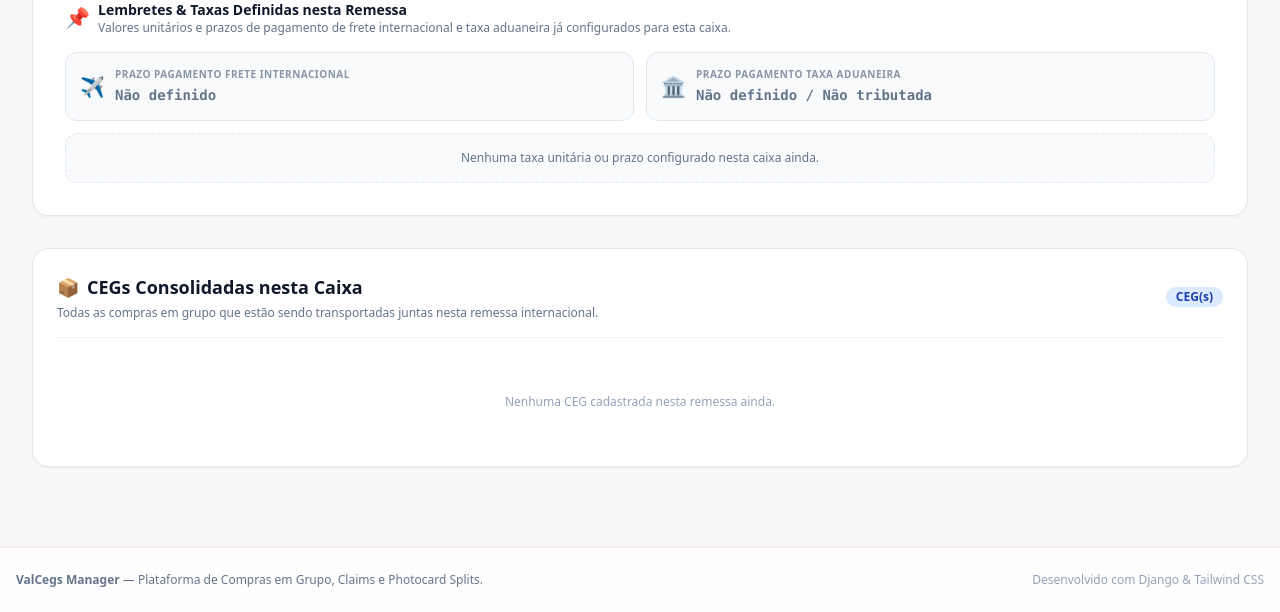
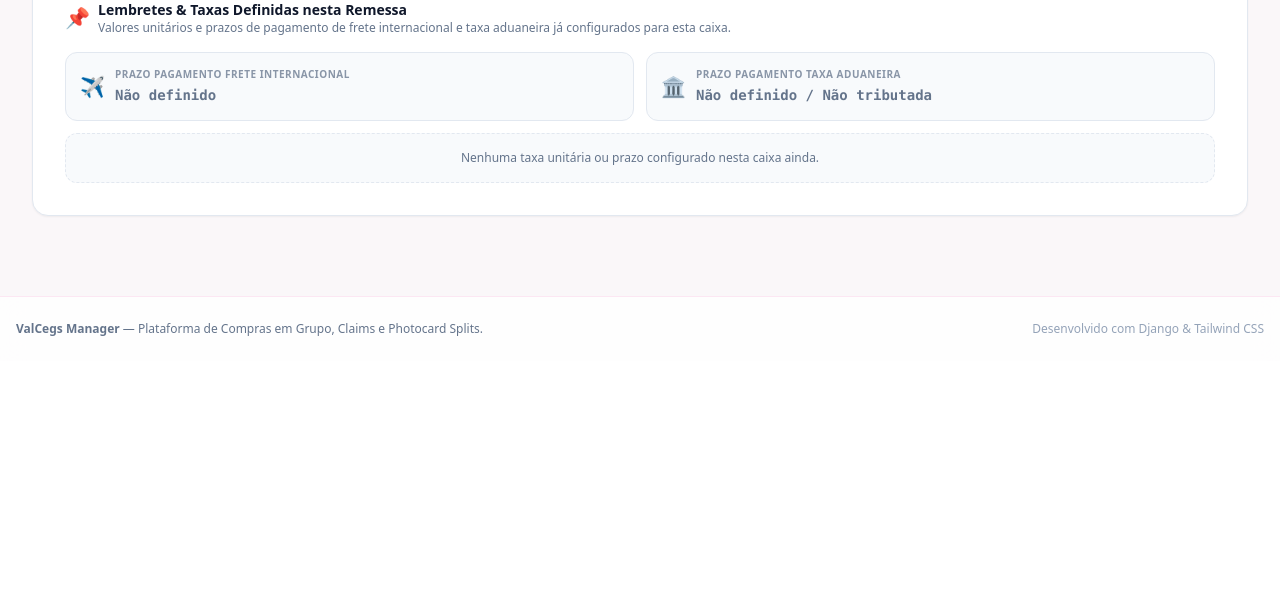
Before and after one commit to hudo9921/ceg, a Django app: template templates/cegs/caixa_detail.html in a window 1280 px wide. Shown: the part 570-1182 px from the top of the page. After the commit the page ends 906 px from the top, so only its background shows below. Run offline with Django 5.2, Linux system fonts and the light colour scheme; the template is opened without the code that fills it, so the values that code supplies are empty; some libraries are stand-ins or nearby versions.

Commit message:
fix(caixas): exibir apenas as CEGs do usuario na remessa e ocultar lista geral de CEGs

```diff
--- a/templates/cegs/caixa_detail.html
+++ b/templates/cegs/caixa_detail.html
@@ -1116,7 +1116,7 @@
                                             </span>
                                         </div>
                                         <h3 class="text-base sm:text-lg font-black text-slate-900 dark:text-white">
-                                            <a href="{% url 'ceg_detail' slug=p_ceg.ceg.slug %}" class="hover:text-blue-600 hover:underline">
+                                            <a href="{% url 'ceg_detail' slug=p_ceg.ceg.slug %}" class="hover:text-blue-600 hover:underline" title="{{ p_ceg.ceg.title }}">
                                                 {{ p_ceg.ceg.display_title }}
                                             </a>
                                         </h3>
@@ -1391,69 +1391,6 @@
             {% endif %}
         </div>
     {% endif %}
-
-    <!-- Todas as CEGs presentes nesta Caixa (Visão Pública da Remessa) -->
-    <div class="bg-white dark:bg-slate-900 rounded-2xl border border-slate-200 dark:border-slate-800 shadow-sm p-6 space-y-6">
-        <div class="flex items-center justify-between pb-4 border-b border-slate-100 dark:border-slate-800">
-            <div class="space-y-1">
-                <h2 class="text-lg font-black text-slate-900 dark:text-white flex items-center gap-2">
-                    <span>📦</span>
-                    <span>CEGs Consolidadas nesta Caixa</span>
-                </h2>
-                <p class="text-xs text-slate-500 dark:text-slate-400">
-                    Todas as compras em grupo que estão sendo transportadas juntas nesta remessa internacional.
-                </p>
-            </div>
-            <span class="bg-blue-100 dark:bg-blue-950 text-blue-800 dark:text-blue-300 text-xs font-black px-2.5 py-0.5 rounded-full">
-                {{ cegs.count }} CEG(s)
-            </span>
-        </div>
-
-        {% if cegs %}
-            <div class="grid grid-cols-1 sm:grid-cols-2 lg:grid-cols-3 gap-4">
-                {% for ceg in cegs %}
-                    <div class="p-4 rounded-xl border border-slate-200 dark:border-slate-800 hover:border-blue-300 dark:hover:border-blue-700 bg-slate-50/50 dark:bg-slate-800/40 transition flex gap-3.5">
-                        {% if ceg.display_image_url %}
-                            <img src="{{ ceg.display_image_url }}"
-                                 alt="{{ ceg.title }}"
-                                 @click="openZoom('{{ ceg.display_image_url }}')"
-                                 class="w-14 h-14 rounded-xl object-cover border border-slate-200 dark:border-slate-700 shrink-0 cursor-pointer hover:opacity-80 transition shadow-2xs">
-                        {% else %}
-                            <div class="w-14 h-14 rounded-xl bg-gradient-to-br from-pink-500 to-indigo-600 flex items-center justify-center text-white text-xl font-bold shrink-0 shadow-2xs">
-                                🎴
-                            </div>
-                        {% endif %}
-                        <div class="min-w-0 flex-1 flex flex-col justify-between">
-                            <div>
-                                <h4 class="font-bold text-xs text-slate-900 dark:text-white truncate" title="{{ ceg.title }}">
-                                    <a href="{% url 'ceg_detail' slug=ceg.slug %}" class="hover:text-blue-600 hover:underline">
-                                        {{ ceg.display_title }}
-                                    </a>
-                                </h4>
-                                <span class="text-[11px] text-slate-500 dark:text-slate-400 block mt-0.5 truncate">
-                                    {{ ceg.era.group.name }}{% if ceg.era.name %} &bull; {{ ceg.era.name }}{% endif %}
-                                </span>
-                            </div>
-                            <div class="flex items-center justify-between mt-2 pt-1.5 border-t border-slate-200/60 dark:border-slate-700/60 text-[10px]">
-                                <span class="font-bold px-2 py-0.5 rounded-md bg-blue-100 dark:bg-blue-950 text-blue-700 dark:text-blue-300">
-                                    {{ ceg.get_shipping_status_display }}
-                                </span>
-                                <a href="{% url 'ceg_detail' slug=ceg.slug %}"
-                                   class="font-bold text-blue-600 dark:text-blue-400 hover:underline flex items-center gap-0.5">
-                                    <span>Ver CEG</span>
-                                    <span>↗</span>
-                                </a>
-                            </div>
-                        </div>
-                    </div>
-                {% endfor %}
-            </div>
-        {% else %}
-            <div class="text-center py-8 text-xs text-slate-400">
-                Nenhuma CEG cadastrada nesta remessa ainda.
-            </div>
-        {% endif %}
-    </div>
     {% endif %}
 
     <!-- Modal para Vincular CEGs (Alpine.js) -->
```
Also changed, not shown: apps/cegs/tests_caixas.py (+14 -1 lines).
